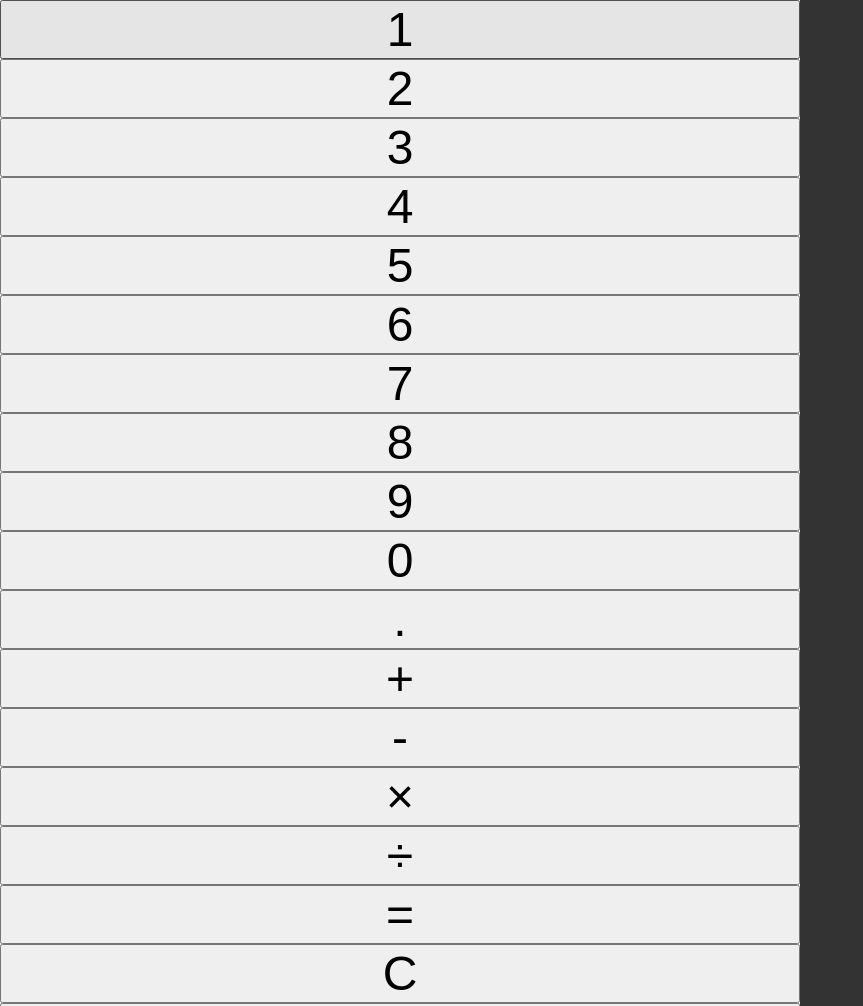
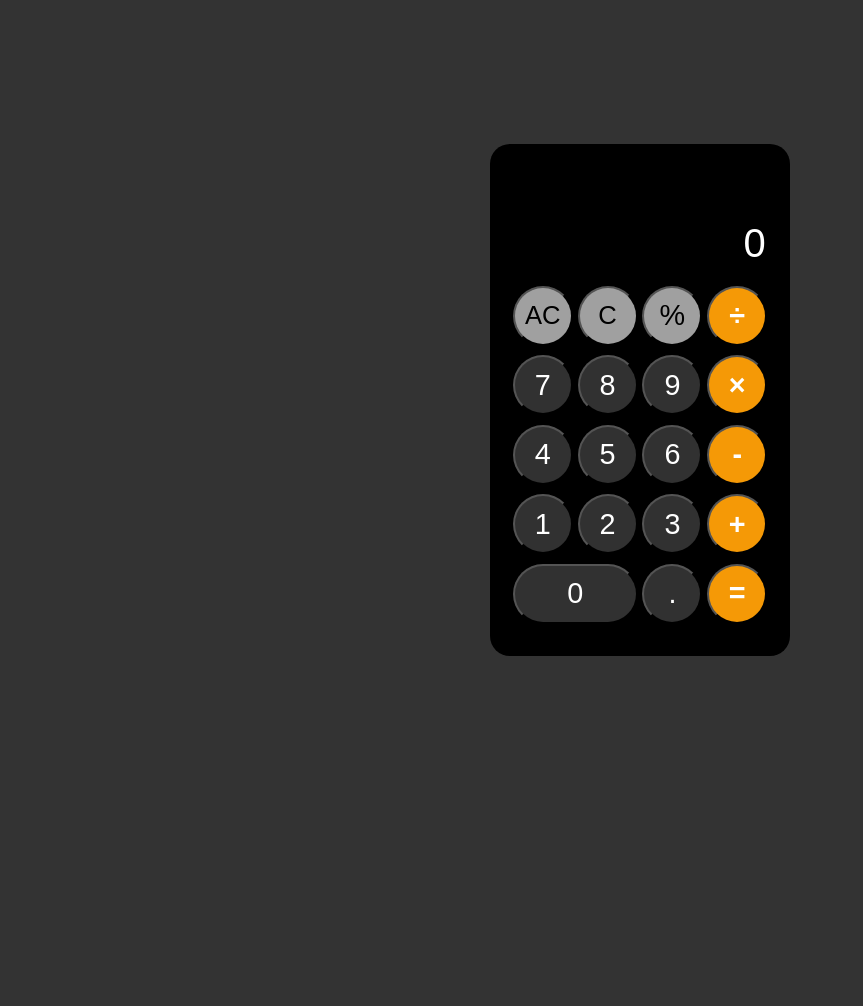
Before and after one commit to conormacd8/calculator, a plain HTML site: page index.html in a window 1280 px wide. Shown: the top 1006 px of the page, without its empty margins (0-863 px from the left). After the commit the page ends 800 px from the top, so only its background shows below. Drawn offline with Linux system fonts and the light colour scheme.

Commit message:
Built the UI for the calculator

```diff
--- a/index.html
+++ b/index.html
@@ -4,37 +4,36 @@
     <meta charset="UTF-8" />
     <meta http-equiv="X-UA-Compatible" content="IE=edge" />
     <meta name="viewport" content="width=device-width, initial-scale=1.0" />
-    <link rel="preconnect" href="https://fonts.googleapis.com" />
-    <link rel="preconnect" href="https://fonts.gstatic.com" crossorigin />
-    <link
-      href="https://fonts.googleapis.com/css2?family=Orbitron:wght@400;500&display=swap"
-      rel="stylesheet"
-    />
     <link rel="stylesheet" href="styles.css" />
 
     <title>Calculator</title>
   </head>
   <body>
-    <div class="container grid-container" id="calculator">
-      <button class="btn" id="1">1</button>
-      <button class="btn" id="2">2</button>
-      <button class="btn" id="3">3</button>
-      <button class="btn" id="4">4</button>
-      <button class="btn" id="5">5</button>
-      <button class="btn" id="6">6</button>
-      <button class="btn" id="7">7</button>
-      <button class="btn" id="8">8</button>
-      <button class="btn" id="9">9</button>
-      <button class="btn" id="0">0</button>
-      <button class="btn" id="decimal">.</button>
-      <button class="btn btn-orange" id="plus">+</button>
-      <button class="btn btn-orange" id="minus">-</button>
-      <button class="btn btn-orange" id="multiply">×</button>
-      <button class="btn btn-orange" id="divide">÷</button>
-      <button class="btn btn-orange" id="equals">=</button>
-      <button class="btn" id="clear">C</button>
-      <button class="btn" id="reset">AC</button>
-      <button class="btn" id="percentage">%</button>
+    <div class="container" id="calculator">
+      <div class="grid-container">
+        <div id="screen">
+          <input type="number" placeholder="0" id="user-value" />
+        </div>
+        <button class="btn btn-dark-grey" id="num1">1</button>
+        <button class="btn btn-dark-grey" id="num2">2</button>
+        <button class="btn btn-dark-grey" id="num3">3</button>
+        <button class="btn btn-dark-grey" id="num4">4</button>
+        <button class="btn btn-dark-grey" id="num5">5</button>
+        <button class="btn btn-dark-grey" id="num6">6</button>
+        <button class="btn btn-dark-grey" id="num7">7</button>
+        <button class="btn btn-dark-grey" id="num8">8</button>
+        <button class="btn btn-dark-grey" id="num9">9</button>
+        <button class="btn btn-dark-grey" id="num0">0</button>
+        <button class="btn btn-dark-grey" id="decimal">.</button>
+        <button class="btn btn-orange" id="equals">=</button>
+        <button class="btn btn-orange" id="plus">+</button>
+        <button class="btn btn-orange" id="minus">-</button>
+        <button class="btn btn-orange" id="multiply">×</button>
+        <button class="btn btn-orange" id="divide">÷</button>
+        <button class="btn btn-light-grey" id="clear">C</button>
+        <button class="btn btn-light-grey" id="reset">AC</button>
+        <button class="btn btn-light-grey" id="percentage">%</button>
+      </div>
     </div>
     <script src="index.js"></script>
   </body>
--- a/styles.css
+++ b/styles.css
@@ -1,3 +1,4 @@
+/* Layout and general styles */
 *{
   box-sizing: border-box;
   margin: 0;
@@ -5,18 +6,156 @@
 }
 
 body{
-  font-family: 'Orbitron', sans-serif;
+  font-family: sans-serif;
   background-color: #333;
+  display: flex;
+  justify-content: center;
+  align-items: center;
+  height: 100vh;
 }
 
 .container{
-  max-width: 800px;
-  width: 90%;
-  background: rgb(241, 239, 239);
-  display: grid;
-
+  border-radius: 20px;
+  background: black;
 }
 
+.grid-container{
+  display: grid;
+  width: 300px;
+  padding: 2em;
+  grid-template-areas:
+    "screen screen screen screen"
+    "reset clear percentage divide"
+    "num7 num8 num9 multiply"
+    "num4 num5 num6 minus"
+    "num1 num2 num3 plus"
+    "num0 num0 decimal equals";
+  gap: .6em .3em;
+  justify-content: center;
+}
+/* Button styling */
+
 .btn{
-  font-size: 3rem;
+  cursor: pointer;
+  font-size: 1.8rem;
+  width: 60px;
+  height: 60px;
+  border-radius: 50%;
+  display: flex;
+  justify-content: center;
+  align-items: center;
 }
+#reset,
+#clear{
+  font-size: 1.6rem;
+}
+
+.btn-orange{
+  background-color: #f59906;
+  color: white;
+  font-weight: bold;
+}
+
+.btn-light-grey{
+  background-color: #a0a0a0;
+}
+.btn-dark-grey{
+  background-color: #313131;
+  color: white;
+}
+
+/* Screen / input styling */
+#screen{
+  color: white;
+  font-size: 2.5rem;
+  height: 100px;
+  display: flex;
+  justify-self: right;
+  align-items: flex-end;
+  padding-bottom: 10px;
+  width: 100%;
+}
+
+input{
+  background-color: transparent;
+  border: none;
+  color: white;
+  text-align: right;
+  width: 100%;
+  font-size: 2.5rem;
+  letter-spacing: 1.5px;
+}
+input:active,
+input:focus{
+  outline: none;
+}
+
+input::placeholder{
+  color: white;
+}
+
+input::-webkit-outer-spin-button,
+input::-webkit-inner-spin-button {
+  -webkit-appearance: none;
+  margin: 0;
+}
+/* Grid template areas */
+#screen{
+  grid-area: screen;
+}
+#reset{
+  grid-area: reset;
+}
+#clear{
+  grid-area: clear;
+}
+#percentage{
+  grid-area: percentage;
+}
+#divide{
+  grid-area: divide;
+}
+#equals{
+  grid-area: equals;
+}
+#multiply{
+  grid-area: multiply;
+}
+#minus{
+  grid-area: minus;
+}
+#plus{
+  grid-area: plus;
+}
+#num1{
+  grid-area: num1;
+}
+#num2{
+  grid-area: num2;
+}
+#num3{
+  grid-area: num3;
+}
+#num4{
+  grid-area: num4;
+}
+#num5{
+  grid-area: num5;
+}
+#num6{
+  grid-area: num6;
+}
+#num7{
+  grid-area: num7;
+}
+#num8{
+  grid-area: num8;
+}
+#num9{
+  grid-area: num9;
+}
+#num0{
+  grid-area: num0;
+  width: 100%;
+  border-radius: 100vmax;
+}
```
